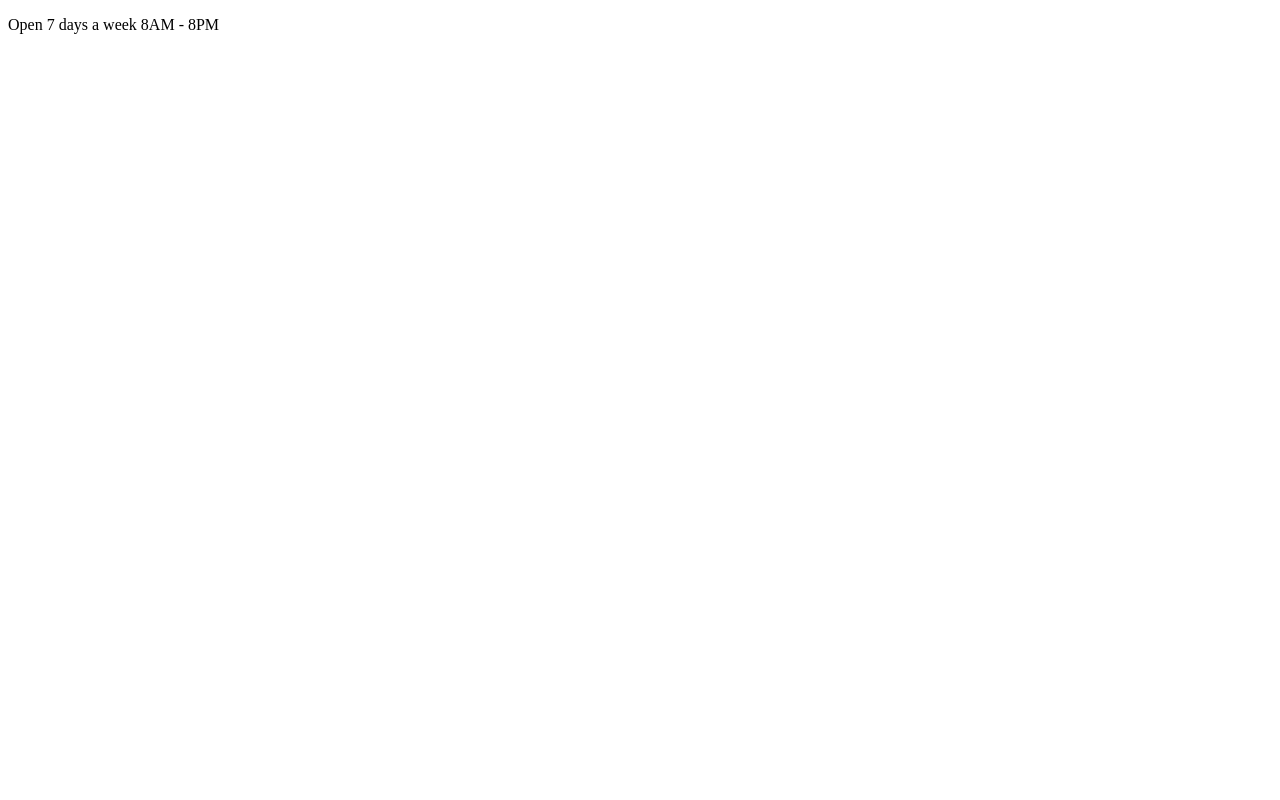
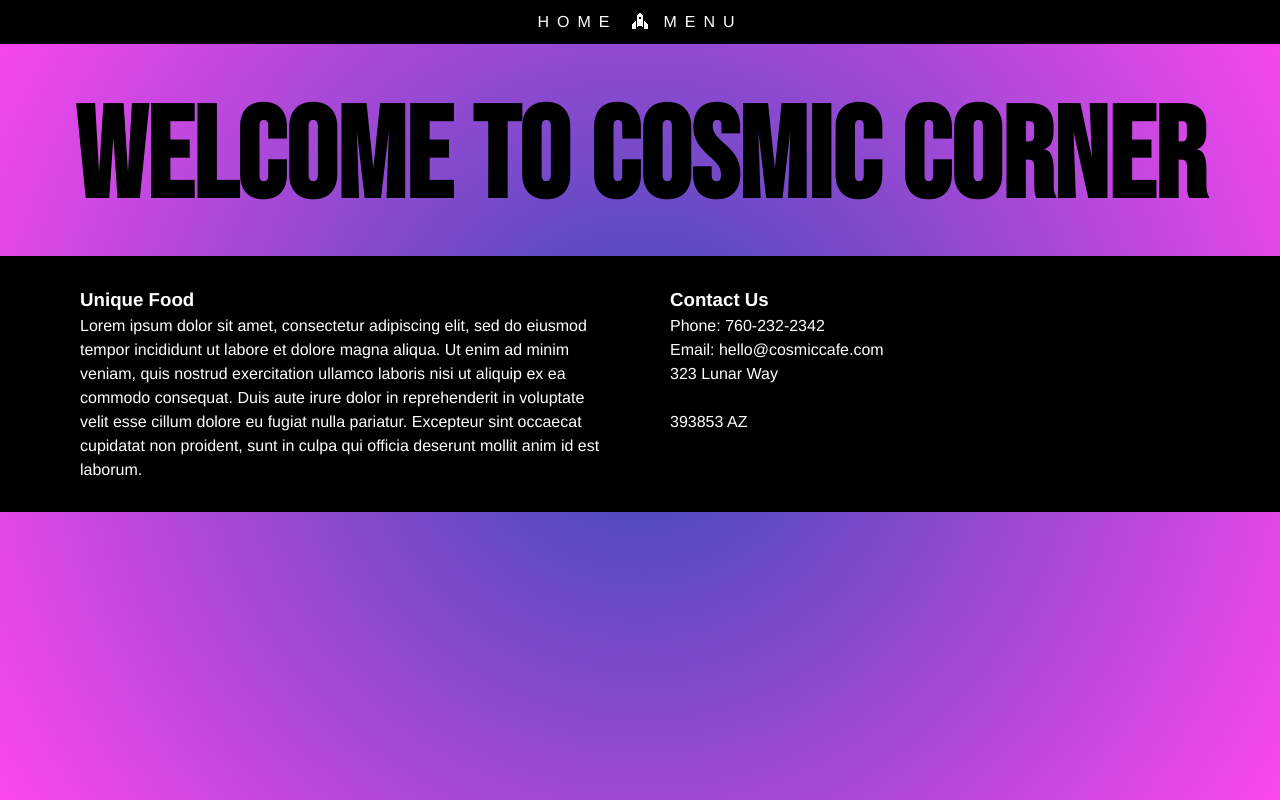
Before and after one commit to jennyrmdixon/resturant_site, a website built with webpack: page dist/index.html in a window 1280 px wide. Built offline with nearby package versions, Linux system fonts and the light colour scheme.

Commit message:
Apply basic styling and home page content

```diff
--- a/src/index.js
+++ b/src/index.js
@@ -1,4 +1,8 @@
 import pageContent from './pagecontent.js';
-
+import './style.css';
+import '@fortawesome/fontawesome-free/js/fontawesome'
+import '@fortawesome/fontawesome-free/js/solid'
+import '@fortawesome/fontawesome-free/js/regular'
+import '@fortawesome/fontawesome-free/js/brands'
 
  pageContent();
--- a/src/pagecontent.js
+++ b/src/pagecontent.js
@@ -2,13 +2,77 @@ export default function writePageContent (){
 
   console.log ("Content script start.");
 
-  const body = document.body
+  const body = document.body;
 
-  const header = document.createElement('div');
-  header.setAttribute('id', 'header');
-  body.appendChild(header);
+  const nav = document.createElement('div');
+  nav.setAttribute('id', 'nav');
+  body.appendChild(nav);
 
-  const headertext = document.createElement('p');
-  headertext.textContent="Open 7 days a week 8AM - 8PM";
-  header.appendChild(headertext);
-  }
+  const navButtonHome = document.createElement('button');
+  navButtonHome.textContent="Home";
+  nav.appendChild(navButtonHome);
+
+  const icon = document.createElement('i');
+  icon.className += "fa-brands fa-space-awesome";
+  nav.appendChild(icon);
+
+  const navButtonMenu = document.createElement('button');
+  navButtonMenu.textContent="Menu";
+  nav.appendChild(navButtonMenu);
+
+  const content = document.createElement('div');
+  content.setAttribute('id', 'content');
+  body.appendChild(content);
+
+  const heroDiv = document.createElement('div');
+  heroDiv.setAttribute('id', 'hero');
+  content.appendChild(heroDiv);
+
+  const heroHeading = document.createElement('h1');
+  heroHeading.textContent="Welcome to Cosmic Corner";
+  heroDiv.appendChild(heroHeading);
+
+  const infoDiv = document.createElement('div');
+  infoDiv.setAttribute('id', 'info');
+  content.appendChild(infoDiv);
+
+  const aboutSection = document.createElement('div');
+  aboutSection.setAttribute('id', 'description');
+  infoDiv.appendChild(aboutSection);
+
+  const aboutTextHeading = document.createElement('h3');
+  aboutTextHeading.textContent="Unique Food";
+  aboutSection.appendChild(aboutTextHeading);
+
+  const aboutTextContent = document.createElement('p');
+  aboutTextContent.textContent="Lorem ipsum dolor sit amet, consectetur adipiscing elit, sed do eiusmod tempor incididunt ut labore et dolore magna aliqua. Ut enim ad minim veniam, quis nostrud exercitation ullamco laboris nisi ut aliquip ex ea commodo consequat. Duis aute irure dolor in reprehenderit in voluptate velit esse cillum dolore eu fugiat nulla pariatur. Excepteur sint occaecat cupidatat non proident, sunt in culpa qui officia deserunt mollit anim id est laborum.";
+  aboutSection.appendChild(aboutTextContent);
+
+  const contactSection = document.createElement('div');
+  contactSection.setAttribute('id', 'contact');
+  infoDiv.appendChild(contactSection);
+
+  const contactSectionHeading = document.createElement('h3');
+  contactSectionHeading.textContent="Contact Us";
+  contactSection.appendChild(contactSectionHeading);
+
+  const contactSectionPhone = document.createElement('p');
+  contactSectionPhone.textContent="Phone: 760-232-2342";
+  contactSection.appendChild(contactSectionPhone);
+
+  const contactSectionEmail = document.createElement('p');
+  contactSectionEmail.textContent="Email: hello@cosmiccafe.com";
+  contactSection.appendChild(contactSectionEmail);
+
+  const contactSectionAddress1 = document.createElement('p');
+  contactSectionAddress1.textContent="323 Lunar Way";
+  contactSection.appendChild(contactSectionAddress1);
+
+  const contactSectionAddressbr1 = document.createElement('br');
+  contactSection.appendChild(contactSectionAddressbr1);
+
+  const contactSectionAddress2 = document.createElement('p');
+  contactSectionAddress2.textContent="393853 AZ";
+  contactSection.appendChild(contactSectionAddress2);
+
+}
--- /dev/null
+++ b/src/style.css
@@ -0,0 +1,139 @@
+@font-face {
+    font-family: 'bebas';
+    src: url('BebasNeue-Regular.ttf') format('truetype');
+    font-weight: 400;
+    font-style: normal;
+  }
+
+
+/*Start CSS Reset Code
+/* Box sizing rules */
+*,
+*::before,
+*::after {
+    box-sizing: border-box;
+}
+
+/* Remove default margin */
+body,
+h1,
+h2,
+h3,
+h4,
+h5,
+h6,
+p,
+figure,
+blockquote,
+dl,
+dd {
+    margin: 0;
+}
+
+/* Remove list styles on ul, ol elements with a list role, which suggests default styling will be removed */
+ul[role='list'],
+ol[role='list'] {
+    list-style: none;
+}
+
+/* Set core root defaults */
+html:focus-within {
+    scroll-behavior: smooth;
+}
+
+/* Set core body defaults */
+body {
+    min-height: 100vh;
+    text-rendering: optimizeSpeed;
+    line-height: 1.5;
+}
+
+/* A elements that don't have a class get default styles */
+a:not([class]) {
+    text-decoration-skip-ink: auto;
+}
+
+/* Make images easier to work with */
+img,
+picture {
+    max-width: 100%;
+    display: block;
+}
+
+/* Inherit fonts for inputs and buttons */
+input,
+button,
+textarea,
+select {
+    font: inherit;
+}
+/*End Reset Code*/
+
+::selection {
+    background-color: blue;
+}
+
+body {
+    font-family: 'Franklin Gothic Medium', 'Arial Narrow', Arial, sans-serif;
+    background: rgb(54,76,184);
+    background: radial-gradient(circle, rgba(54,76,184,1) 0%, rgba(252,70,239,1) 100%);
+}
+
+#nav {
+    background-color: black;
+    text-align: center;
+    padding: 5px
+
+}
+
+#nav > * {
+    padding-left: 10px;
+    padding-right: 10px;
+
+}
+
+#nav button {
+    background-color:  #bcb88a00;
+    color:white;
+    padding: 5px;
+    text-transform: uppercase;
+    letter-spacing: 0.5rem;
+    border: 0px;
+
+}
+
+.fa-space-awesome {
+    color:white;
+}
+
+#nav button:hover {
+    color: blue;
+}
+
+#hero {
+    padding-top: 10px;
+    text-align: center;
+
+}
+
+#hero h1 {
+    text-align: center;
+    font-family: 'bebas', sans-serif;
+    font-size: 8em;
+    padding-top: 10px;
+
+}
+
+#info {
+    display: flex;
+    flex-wrap: wrap;
+    background-color:black;
+    color:white;
+    padding: 30px 50px 30px 50px;
+}
+
+#info div {
+    flex-basis: 50%;
+    padding-right: 30px;
+    padding-left: 30px;
+}
--- a/webpack.config.js
+++ b/webpack.config.js
@@ -15,7 +15,20 @@ module.exports = {
    devtool: 'inline-source-map',
    plugins: [
     new HtmlWebpackPlugin({
-      title: "Jenny's Lunchbox",
+      title: "Cosmic Corner",
     }),
   ],
-};
+  module: {
+    rules: [
+      {
+        test: /\.css$/i,
+        use: ['style-loader', 'css-loader'],
+      },
+      {
+        test: /\.(woff|woff2|eot|ttf|otf)$/i,
+        type: 'asset/resource',
+      },
+    ],
+
+}
+}
```
Also changed, not shown: package.json (+7 -2 lines), dist/12e3683f9192436a7be8.ttf (added), dist/index.html, dist/print.bundle.js, src/BebasNeue-Regular.ttf (added), 3 other files.
